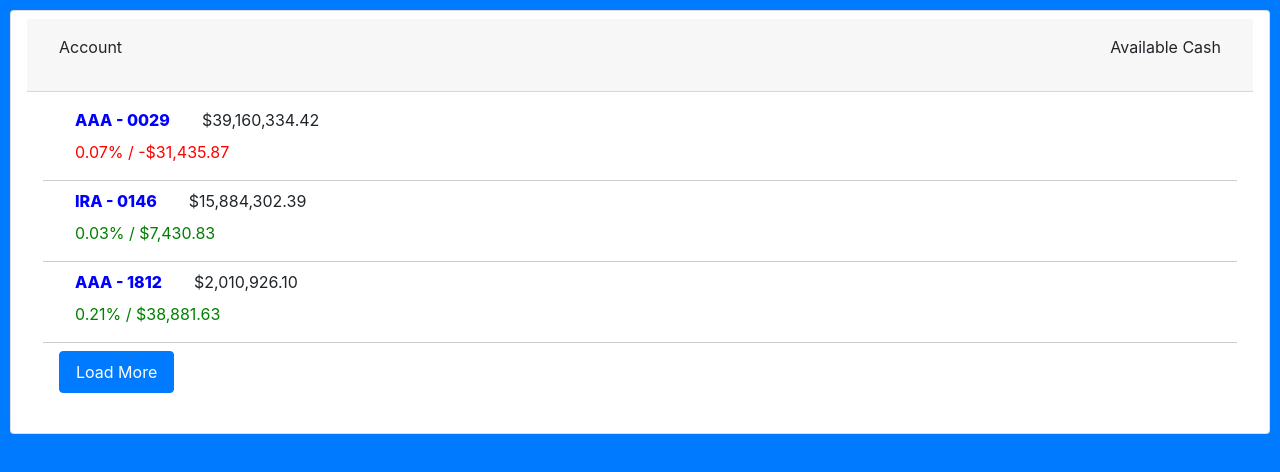
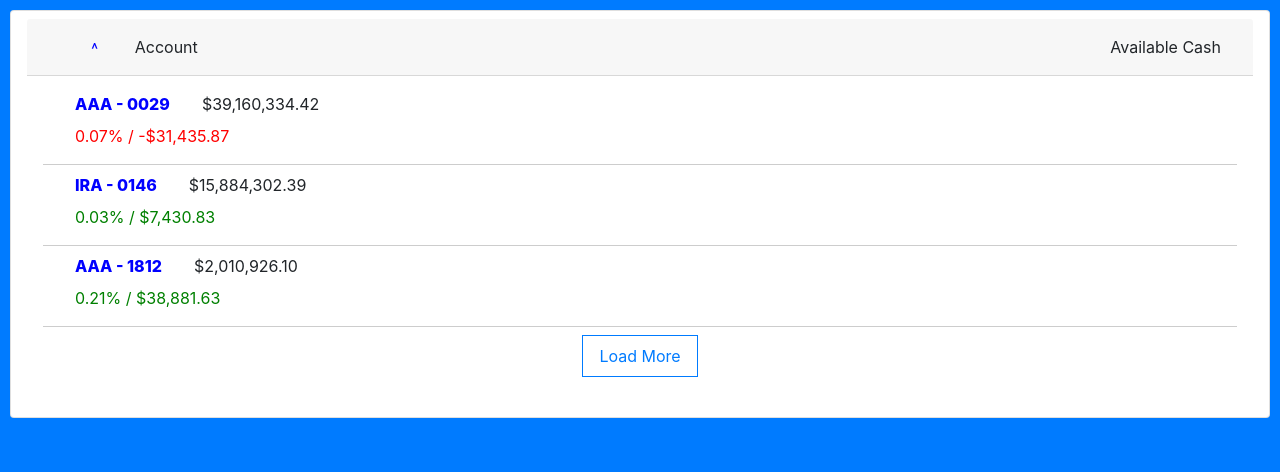
Before and after one commit to ant-core-dev/account-positions, an Angular app: page / in a window 1280 px wide. Both pictures are taken after a click on the element "Account". Shown: the top 472 px of the page. Built offline with nearby package versions, Linux system fonts and the light colour scheme.

Commit message:
Sort direction arrows

```diff
--- a/src/app/components/assets/assets.component.css
+++ b/src/app/components/assets/assets.component.css
@@ -19,6 +19,10 @@
     cursor: pointer;
 }
 
+.sort-direction {
+    color: blue;
+}
+
 .increase {
     color: green;
 }
--- a/src/app/components/assets/assets.component.html
+++ b/src/app/components/assets/assets.component.html
@@ -1,9 +1,19 @@
 <div class="card">
     <div class="card-header">
-      <p (click)="onSortByField('cash_available')" class="float-right sortable">
+      <div (click)="onSortByField('cash_available')" class="float-right sortable">
+        <span *ngIf="lastSortedByField==='cash_available'" class="sort-direction">
+          <span *ngIf="ascendingOrder">&#708;</span>
+          <span *ngIf="!ascendingOrder">&#709;</span>
+        </span>
         Available Cash
-      </p>
-      <div (click)="onSortByField('account_number')" class="sortable">Account</div>
+      </div>
+      <div (click)="onSortByField('account_number')" class="sortable">
+        <span *ngIf="lastSortedByField==='account_number'" class="sort-direction">
+          <span *ngIf="ascendingOrder">&#708;</span>
+          <span *ngIf="!ascendingOrder">&#709;</span>
+        </span>
+          Account
+      </div>
     </div>
 
     <ul class="asset-list">
@@ -13,8 +23,8 @@
             <div [ngClass]="setClasses(asset)">{{asset.percent_change | number}}% / {{asset.dollar_change | currency}} </div>
         </li>
 
-        <li *ngIf="display_max < assets.length">
-            <button class="btn btn-primary" (click)="getAssets()">Load More</button>
+        <li *ngIf="display_max < assets.length" class="text-center">
+            <button class="btn btn-outline-primary rounded-0" (click)="getAssets()">Load More</button>
         </li>
     </ul>
 
```
